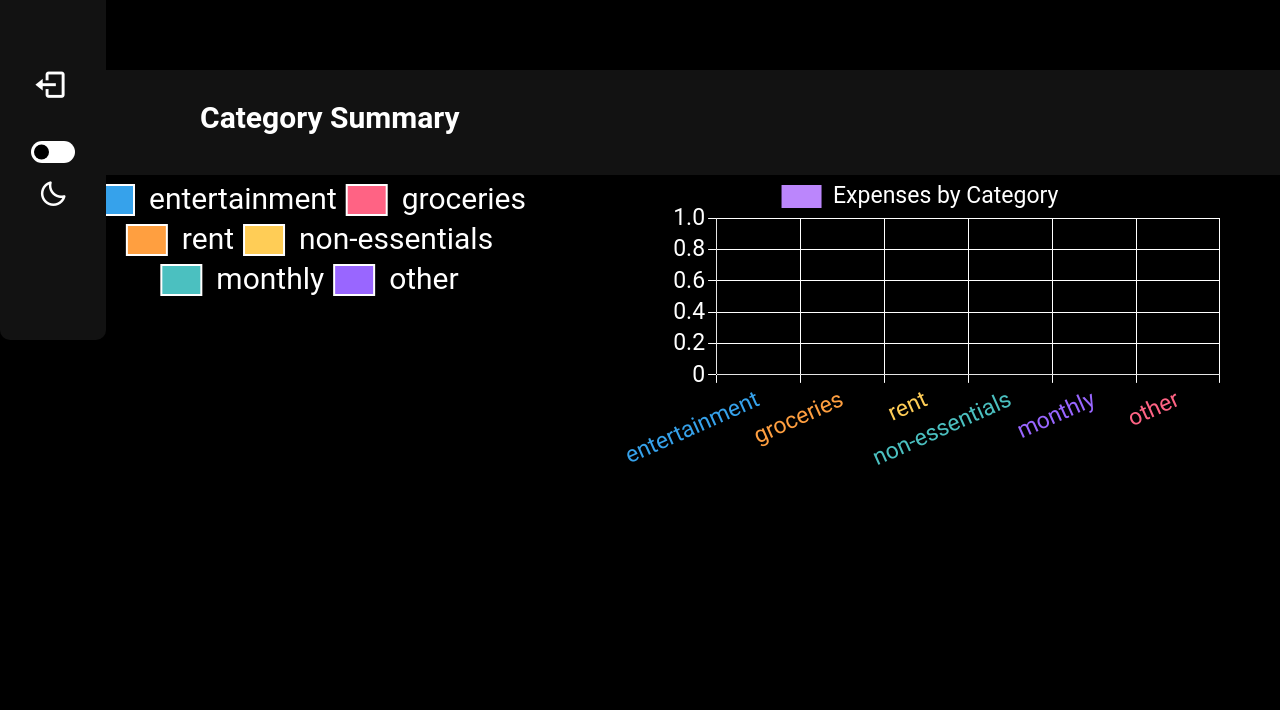
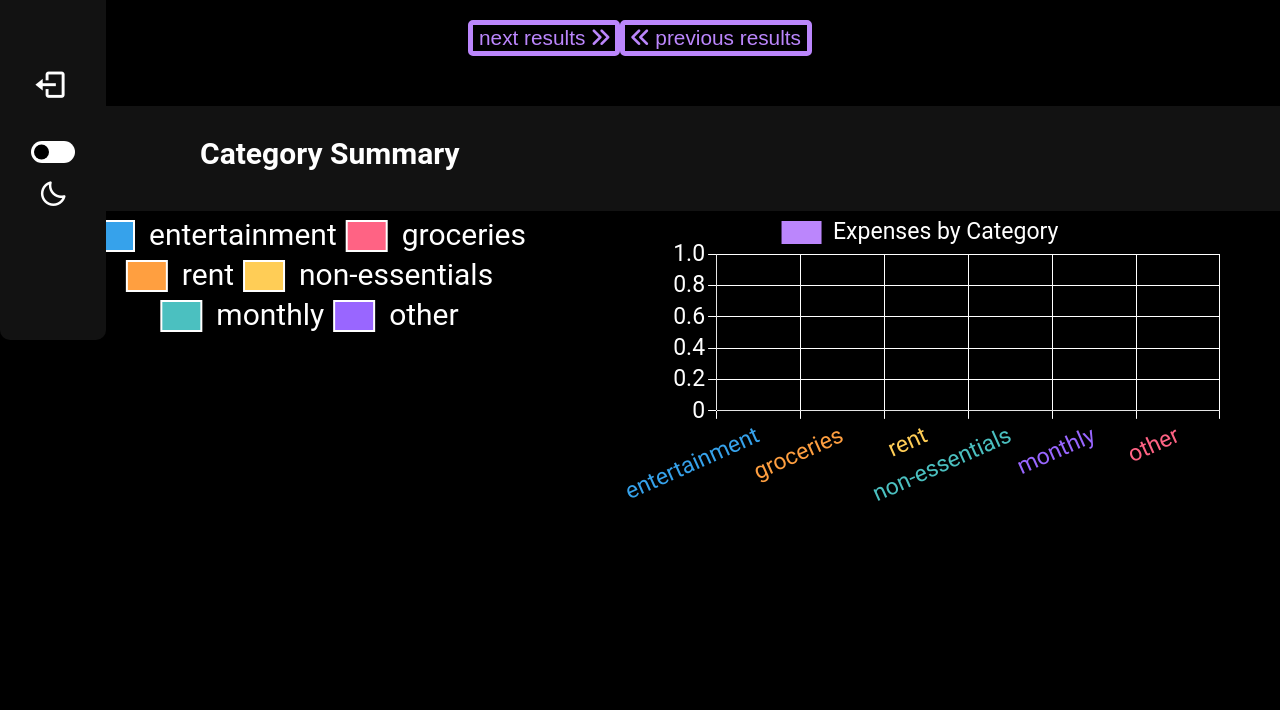
Before and after one commit to Paulq02/aug-expense-app, a Flask app: page /new_sort in a window 1280 px wide; the page is wider, and only the part inside the window is pictured. Shown: the part 540-1250 px from the top of that part. Run offline with Flask 3, Linux system fonts and the light colour scheme; tables that the repository leaves empty or names only in its code hold one stand-in row (values such as "Sample post"); some libraries are stand-ins or nearby versions.

Commit message:
Implement pagination logic for sort_by_cost dropdown on dashboard
    Integrated pagination for cost sorting (high/low)

    Added logic to compare total results vs. current offset (add_to_results)

    "Next" button shown only if more results remain

    "Previous" button subtracts offset to navigate backwards

    Ensured SQL queries update offset and limit dynamically (e.g. LIMIT 10 OFFSET X)

    Default and other sort dropdowns (year, newest/oldest) continue to function correctly

```diff
--- a/app.py
+++ b/app.py
@@ -81,6 +81,8 @@ def dashboard():
     cursor.execute(sql_complete_results,(user_id,))
     complete_results = cursor.fetchall()
     complete_results_amount = len(complete_results)
+    complete_results_amount = int(complete_results_amount)
+    print(f"total results are{complete_results_amount}")
 
 
 
@@ -93,6 +95,7 @@ def dashboard():
     results = cursor.fetchall()
     max_10_results_amount = len(results)
     max_10_results_amount = int(max_10_results_amount)
+    print(f"max 10 results are -- {max_10_results_amount}")
 
     if not results:
         return render_template('first_login.html', username=str(username).capitalize())
@@ -132,7 +135,7 @@ def dashboard():
     #difference_amount = all_results_int - converted_results_amount
 
 
-    return render_template('index.html', income=income, my_list=my_list, my_expenses=my_expenses, free_money=free_money, entries=entries, username=str(username).capitalize(), user_year_selection=user_year_selection, my_json=my_json, offset=offset, max_10_results_amount=max_10_results_amount, complete_results_amount= complete_results_amount, add_to_results =add_to_results)
+    return render_template('index.html', income=income, my_list=my_list, my_expenses=my_expenses, free_money=free_money, entries=entries, username=str(username).capitalize(), user_year_selection=user_year_selection, my_json=my_json, offset=offset, max_10_results_amount=max_10_results_amount, complete_results_amount= complete_results_amount, add_to_results =add_to_results, sort_order = sort_order)
 
 
 
@@ -271,9 +274,12 @@ def sort_by_cost():
 
     offset = request.args.get("offset", 0)
     offset = int(offset)
+    print(f"THE 4:54AM OFFSET is ----------------------{ offset}")
+
 
     user_id = session.get("user_id")
-    sort_order = request.args.get("sort-expense", "none")
+    sort_expense_order = request.args.get("sort-expense", "none")
+    print(f"THE SORT EXPENSE ORDER IS  -------{sort_expense_order}")
 
     sql_select_all = "SELECT * FROM expense_tracker_expense_data WHERE user_id = %s"
     cursor.execute(sql_select_all,(user_id,))
@@ -285,7 +291,7 @@ def sort_by_cost():
 
 
 
-    sql_sort_cost = f"SELECT expense_id, expense_name, expense_cost, expense_date, expense_category FROM expense_tracker_expense_data WHERE user_id = %s ORDER BY expense_cost {sort_order.upper()} LIMIT 10 OFFSET %s "
+    sql_sort_cost = f"SELECT expense_id, expense_name, expense_cost, expense_date, expense_category FROM expense_tracker_expense_data WHERE user_id = %s ORDER BY expense_cost {sort_expense_order.upper()} LIMIT 10 OFFSET %s "
     cursor.execute(sql_sort_cost, (user_id,offset))
     results = cursor.fetchall()
 
@@ -316,7 +322,7 @@ def sort_by_cost():
 
 
     #return render_template("index.html", income=income,my_list=my_list,expense_id=expense_id, expense_name=expense_name, amount=expense_cost, expense_date=converted_date,my_expenses=my_expenses,free_money=free_money,sort_order=sort_order, entries=entries, username=username, offset = offset, add_to_results = add_to_results, complete_results_amount = complete_results_amount, max_10_results_amount = max_10_results_amount, my_json = my_json)
-    return render_template('index.html', income=income, my_list=my_list, my_expenses=my_expenses, free_money=free_money, entries=entries, username=str(username).capitalize(), my_json=my_json, offset=offset, max_10_results_amount=max_10_results_amount, complete_results_amount= complete_results_amount, add_to_results =add_to_results)
+    return render_template('index.html', income=income, my_list=my_list, my_expenses=my_expenses, free_money=free_money, entries=entries, username=str(username).capitalize(), my_json=my_json, offset=offset, max_10_results_amount=max_10_results_amount, complete_results_amount= complete_results_amount, add_to_results =add_to_results, sort_expense_order = sort_expense_order)
 
 
 
--- a/static/styles.css
+++ b/static/styles.css
@@ -1413,11 +1413,12 @@ tfoot td {
 
 .next-button-container {
   display: flex;
-  justify-content: space-evenly;
+  justify-content: center;
   margin-bottom: 50px;
 }
 .dark .previous-results,
-.dark .next-results {
+.dark .next-results,
+.dark .cost-next-button {
   background-color: #000000;
   color: #bb86fc;
   border-radius: 5px;
@@ -1428,7 +1429,8 @@ tfoot td {
 }
 
 .light .previous-results,
-.light .next-results {
+.light .next-results,
+.light .cost-next-button {
   background-color: #bb86fc;
   color: #ffffff;
   border-radius: 5px;
--- a/templates/index.html
+++ b/templates/index.html
@@ -305,7 +305,7 @@
             <th>cost</th>
             <th>
               <div class="arrow-container">
-                Date {% if sort_order == "desc" %}
+                Date {% if sort_order == "desc" or sort_expense_order == 'desc'%}
                 <i
                   class="bx bx-up-arrow-alt bx-rotate-180 down-arrow newest-first sort-button"
                   style="display: flex"
@@ -543,7 +543,13 @@
     </div>
 
     <div class="next-button-container">
-      {% if offset == 0 %}
+
+    <!-- START OF DASHBOARD BUTONS ----------------------------------------------------------------------------->
+    <!-- START OF DASHBOARD BUTONS ----------------------------------------------------------------------------->
+       {% if sort_order == "desc" and offset == 0 %}
+
+
+
       <form
         style="display: none"
         class="form-previous-results"
@@ -566,10 +572,37 @@
         <button style="display: none" class="previous-results" type="submit">
           previous results
         </button>
-        {% endif %}
+
       </form>
 
-      {% if offset > 0 %}
+       <form
+        method="get"
+        class="form-next-results"
+        action="{{url_for('dashboard')}}"
+      >
+        <input
+          style="display: none"
+          class="n-results"
+          name="offset"
+          value="{{offset + 10}}"
+        />
+        <input
+          style="display: none"
+          name="add-results"
+          value="{{add_to_results + 10}}"
+        />
+
+        <button class="next-results" type="submit">
+          next results
+          <i class="fas fa-angle-double-right"></i>
+        </button>
+
+      </form>
+       {% endif %}
+
+      {% if sort_order == "desc" and offset > 0 and add_to_results != complete_results_amount%}
+
+
       <form
         class="form-previous-results"
         method="get"
@@ -588,13 +621,60 @@
         />
 
         <button class="previous-results" type="submit">
-          <i class="fas fa-angle-double-left"></i>
-          previous results
+          <i class="fas fa-angle-double-left"></i>previous results
         </button>
+         </form>
+        <form
+        method="get"
+        class="form-next-results"
+        action="{{url_for('dashboard')}}"
+      >
+        <input
+          style="display: none"
+          class="n-results"
+          name="offset"
+          value="{{offset + 10}}"
+        />
+        <input
+          style="display: none"
+          name="add-results"
+          value="{{add_to_results + 10}}"
+        />
+
+        <button class="next-results" type="submit">next results <i class="fas fa-angle-double-right"></i>
+        </button>
+
+      </form>
        {% endif %}
+
+
+
+      {% if sort_order == 'desc' or sort_order == 'asc'%}
+      {% if max_10_results_amount < 10 or add_to_results == complete_results_amount %}
+
+       <form
+        class="form-previous-results"
+        method="get"
+        action="{{url_for('dashboard')}}"
+      >
+        <input
+          class="p-results"
+          style="display: none"
+          name="offset"
+          value="{{offset - 10}}"
+        />
+        <input
+          name="add-results"
+          style="display: none"
+          value="{{add_to_results - 10}}"
+        />
+
+        <button class="previous-results" type="submit">
+          <i class="fas fa-angle-double-left"></i> previous results
+        </button>
          </form>
-      {% if max_10_results_amount < 10 or add_to_results ==
-      complete_results_amount%}
+
+
       <form
         style="display: none"
         method="get"
@@ -618,32 +698,121 @@
           <i class="fas fa-angle-double-right"></i>
         </button>
       </form>
-      {% else %}
+    {% endif %}
+    {% endif %}
+    <!-- END OF DASHBOARD BUTONS ----------------------------------------------------------------------------->
+    <!-- END OF DASHBOARD BUTONS ----------------------------------------------------------------------------->
+
+
+
+
+    <!--START OF SORT_COST BUTTONS ------------------------------------------------->
+   {% if sort_expense_order == "desc" or sort_expense_order == "asc" %}
+    {% if offset == 0 %}
+
+
+
     <form
      method="get"
-        class="form-next-results"
-        action="{{url_for('dashboard')}}"
-      >
+     action="{{url_for('sort_by_cost')}}"
+     class="sort-cost-form">
+
      <input
-          style="display: none"
-          class="n-results"
+     style="display: none;"
+     class="sort-cost-input"
      name="offset"
-          value="{{offset + 10}}"
-        />
+     value="{{offset - 10}}">
+
      <input
-          style="display: none"
+     style="display: none;"
      name="add-results"
-          value="{{add_to_results + 10}}"
-        />
+     class="sort-cost-input"
+     value="{{add_to_results - 10}}">
 
-        <button class="next-results" type="submit">
+      <button
+      style="display: none;"
+      class="previous-results" type="submit">
+       <i class="fas fa-angle-double-left"></i> previous results
+        </button>
+
+
+    </form>
+
+     <form
+      method="get"
+      action="{{url_for('sort_by_cost')}}"
+
+
+      class="sort-cost-form">
+       <input
+       name="offset"
+      style="display: none;"
+      class="sort-cost-input"
+      value="{{offset + 10}}">
+
+      <input
+      style="display: none;"
+      name="sort-expense"
+      value="{{ 'desc' if sort_expense_order == 'desc' else 'asc'}}"
+      class="sort-order-input">
+
+      <input
+      style="display: none;"
+      name="add-results"
+      value="{{add_to_results + 10}}">
+
+
+
+
+
+       <button class="cost-next-button" type="submit">
           next results
           <i class="fas fa-angle-double-right"></i>
         </button>
+      </form>
 
     {% endif %}
+    {% endif %}
+
+
+
+     {% if sort_expense_order == "desc" or sort_expense_order == "asc" %}
+     {%if offset > 0 %}
+       <form
+     method="get"
+     action="{{url_for('sort_by_cost')}}"
+     class="sort-cost-form">
+
+
+      <input
+      style="display: none;"
+      name="sort-expense"
+      value="{{ 'desc' if sort_expense_order == 'desc' else 'asc'}}"
+      class="sort-order-input">
+
+     <input
+     style="display: none;"
+     class="sort-cost-input"
+     name="offset"
+     value="{{offset - 10}}">
+
+     <input
+     style="display: none;"
+     name="add-results"
+     class="sort-cost-input"
+     value="{{add_to_results - 10}}">
+
+      <button
+
+      class="previous-results" type="submit">
+       <i class="fas fa-angle-double-left"></i> previous results
+        </button>
      </form>
+      {% endif %}
+      {% endif %}
+
   </div>
+
 
     <div class="category-summary-container">
       <p class="category-summary">Category Summary</p>
```
Lines whose indentation alone changed are shown as unchanged.
